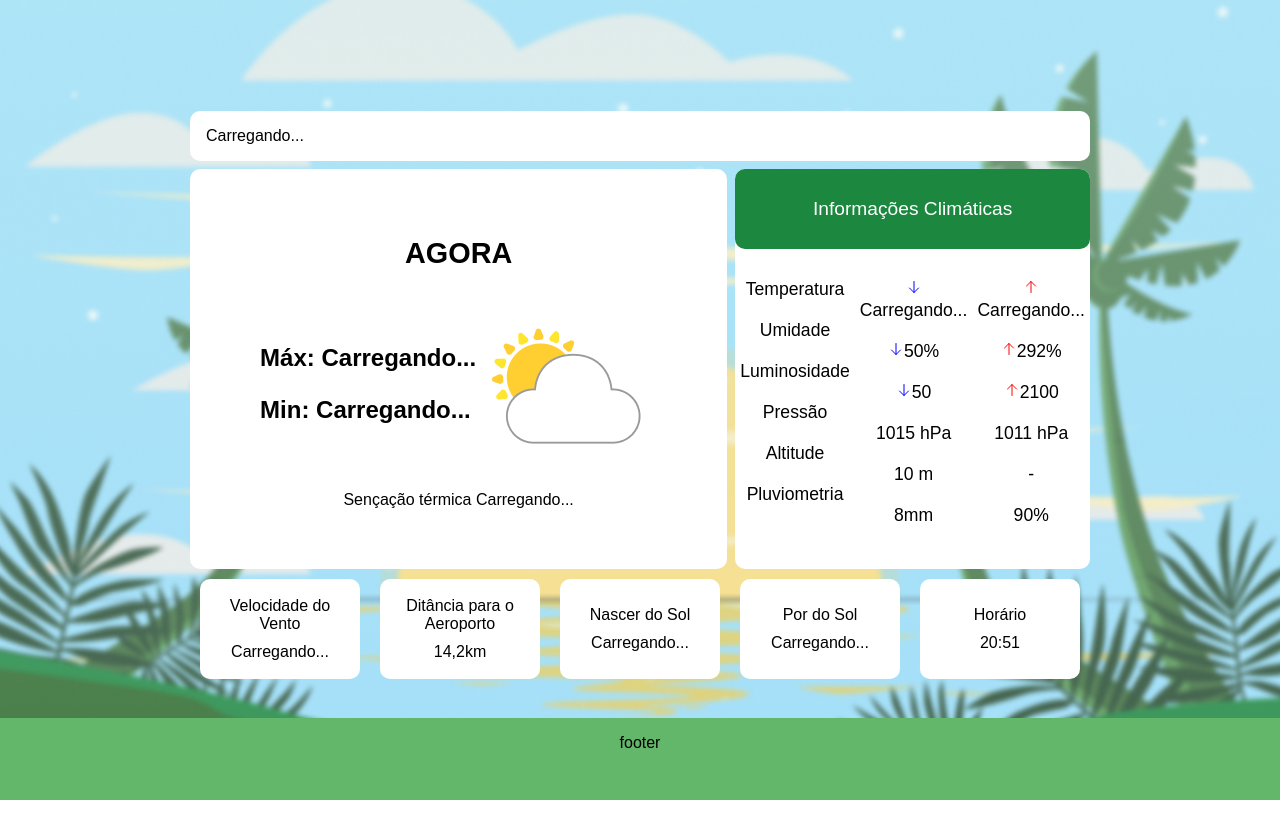
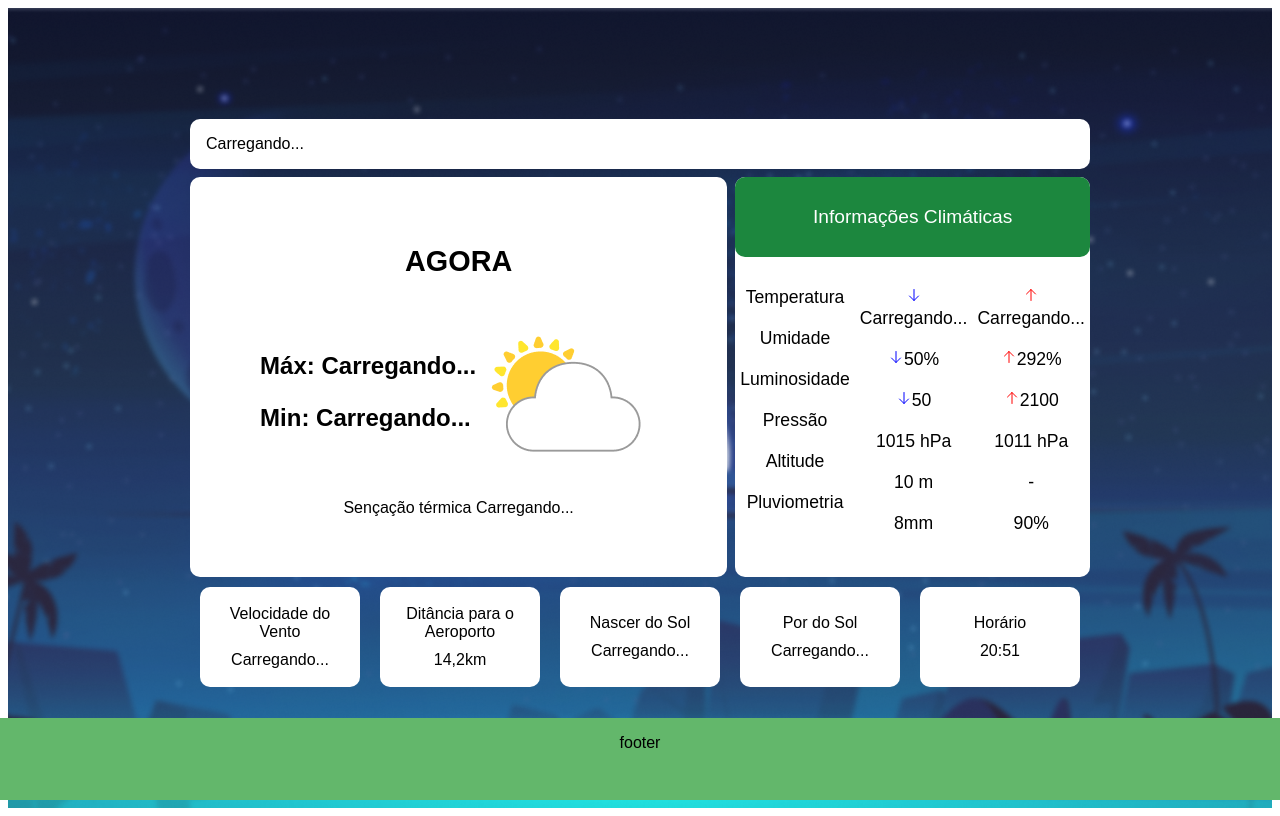
Before and after one commit to DeborahLyra/weather-app-react, a React (Vite) app: page / in a window 1280 px wide. Built offline with nearby package versions, Linux system fonts and the light colour scheme; no server answers.

Commit message:
added: change bg with time

```diff
--- a/src/App.css
+++ b/src/App.css
@@ -1,4 +1,4 @@
-body {
+main {
   margin: 0;
   font-family: Arial, sans-serif;
   height: 100vh;
@@ -9,13 +9,25 @@ body {
   justify-content: center;
   align-items: center;
 }
-main {
+.container{
   height: 600px;
   width: 900px;
   display: flex;
   justify-content: center;
   align-items: center;
   flex-direction: column;
+}
+
+main.morning {
+  background-image: url('../public/img/bg-dia.png');
+}
+
+main.afternoon {
+  background-image: url('../public/img/bg-tarde.png');
+}
+
+main.night {
+  background-image: url('../public/img/bg-noite.png');
 }
 
 nav {
--- a/src/App.jsx
+++ b/src/App.jsx
@@ -18,6 +18,7 @@ function App() {
   const data = new Date();
   const hours = data.getHours();
   const minutes = data.getMinutes();
+  const timeOfDay = getTimeOfDay();
 
   const [allData, setAllData] = useState(null)
 
@@ -31,9 +32,23 @@ function App() {
     fetchData();
   }, []);
 
+  function getTimeOfDay() {
+    const hours = new Date().getHours();
+
+    if (hours >= 6 && hours < 12) {
+      return 'morning';
+    } else if (hours >= 12 && hours < 18) {
+      return 'afternoon';
+    } else {
+      return 'night';
+    }
+  }
+
   console.log(allData)
   return (
-    <main>
+
+    <main className={timeOfDay}>
+      <div className='container'>
         <nav> <p>{allData ? `Cidade: ${allData.name}` : 'Carregando...'}</p></nav>
         <div className='container-content'>
           <div className='wheather-card'>
@@ -62,7 +77,7 @@ function App() {
                 <p>Pluviometria</p>
               </div>
               <div className="info-values">
-              <p><ArrowDown size={16} style={{ color: 'blue' }} />{allData ? `${Math.floor(allData.main.temp_min)}º`: 'Carregando...'}</p>
+                <p><ArrowDown size={16} style={{ color: 'blue' }} />{allData ? `${Math.floor(allData.main.temp_min)}º` : 'Carregando...'}</p>
                 <p><ArrowDown size={16} style={{ color: 'blue' }} />50%</p>
                 <p><ArrowDown size={16} style={{ color: 'blue' }} />50</p>
                 <p>1015 hPa</p>
@@ -70,7 +85,7 @@ function App() {
                 <p>8mm</p>
               </div>
               <div className="info-values">
-              <p><ArrowUp size={16} style={{ color: 'red' }} />{allData ? `${Math.floor(allData.main.temp_max)}º`: 'Carregando...'}</p>
+                <p><ArrowUp size={16} style={{ color: 'red' }} />{allData ? `${Math.floor(allData.main.temp_max)}º` : 'Carregando...'}</p>
                 <p><ArrowUp size={16} style={{ color: 'red' }} />292%</p>
                 <p><ArrowUp size={16} style={{ color: 'red' }} />2100</p>
                 <p>1011 hPa</p>
@@ -99,11 +114,13 @@ function App() {
           </div>
           <div className='card'>
             <p>Horário</p>
-          <p>{`${hours}:${minutes}`}</p>
+            <p>{`${hours}:${String(minutes).padStart(2, '0')}`}</p>
           </div>
         </div>
         <footer>footer</footer>
+      </div>
     </main>
+
   )
 }
 
```
Also changed, not shown: public/img/bg-noite.png (renamed from public/img/bg- noite.png), public/img/bg-tarde.png (renamed from public/img/bg - tarde.png). Lines whose indentation alone changed are shown as unchanged.
